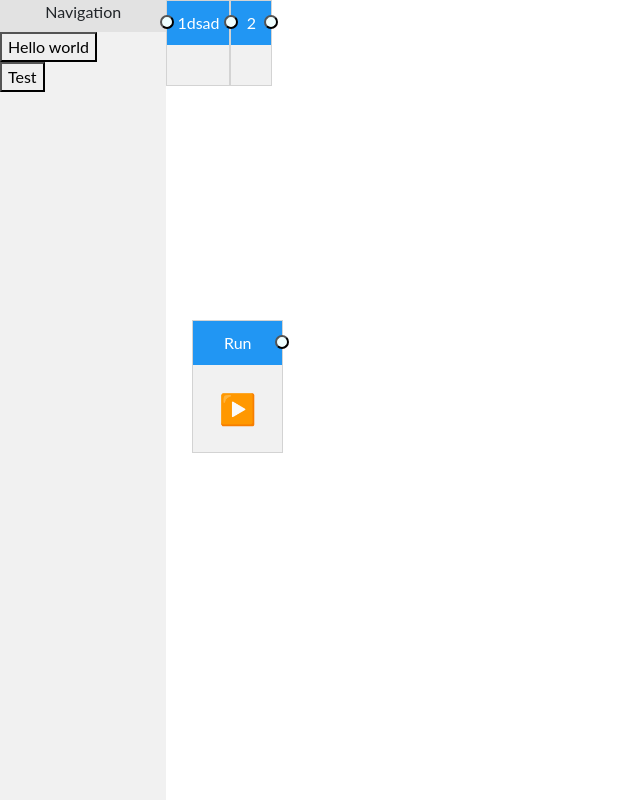
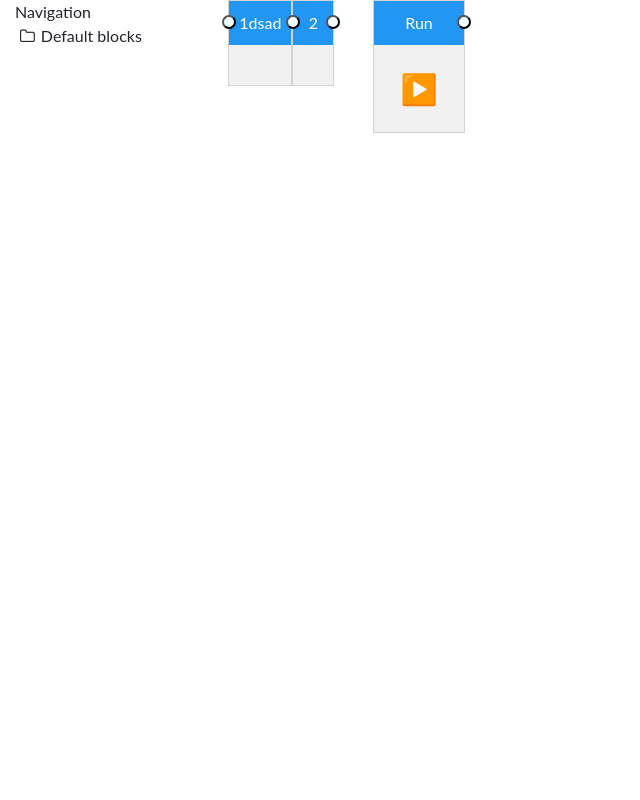
Before and after one commit to Vencoca/Bachelor-thesis-website, a Django app: template website/templates/home.html in a window 1280 px wide. Shown: the whole page, without its empty margins (0-640 px from the left). Run offline with Django 3.2, Linux system fonts and the light colour scheme; the template is opened without the code that fills it: values that come from a table or form of the project are taken from there, others are empty; data comes from the database, SQL or seed files in the repository; parts of the project's set-up code (start-up, migrations or seed data) failed here and were passed over; some libraries are stand-ins or nearby versions.

Commit message:
Tree view

```diff
--- a/website/static/css/home.css
+++ b/website/static/css/home.css
@@ -1,38 +1,36 @@
 body {font-family: "Lato", sans-serif;}
 
-.Side_Panel {
-  margin: 0;
-  padding: 0;
-  width: 13%;
-  top: 0;
-  left: 0;
-
-  background-color: #e2e2e2;
-  position: fixed;
-  height: 100%;
-  overflow: auto;
+ul{
+  list-style-type: none;
+  padding-left: 20px;
 }
 
-.Navigation {
-  position: absolute;
-  top: 0;
-  left: 0;
-  text-align: center;
-  width: 100%;
-  height: 4%;
-  background-color: #e2e2e2;
+.span-click{
+  cursor: pointer;
+  user-select: none;
+}
+.caret {
+  cursor: pointer;
+  user-select: none; /* Prevent text selection */
 }
 
-.Content {
-  position: absolute;
-  width: 100%;
-  top: 4%;
-  height: 96%;
-  background-color: #f1f1f1;
+.caret::before {
+  font-family: FontAwesome;
+  content: "\f114";
+  display: inline-block;
+  margin-right: 6px;
 }
 
-.Content button{
-  cursor: pointer;
+.caret-down::before {
+  content: "\f115";
+}
+
+.nested {
+  display: none;
+}
+
+/* Show the nested list when the user clicks on the caret/arrow (with JavaScript) */
+.active {
   display: block;
 }
 
--- a/website/static/js/home.js
+++ b/website/static/js/home.js
@@ -5,6 +5,17 @@ document.addEventListener("DOMContentLoaded", () => {
   var j = create_element("1dsad");
   var d = create_element("2");
   combine_elements(j,d);
+
+  //Js for tree view
+  var toggler = document.getElementsByClassName("caret");
+  var i;
+
+  for (i = 0; i < toggler.length; i++) {
+    toggler[i].addEventListener("click", function() {
+      this.parentElement.querySelector(".nested").classList.toggle("active");
+      this.classList.toggle("caret-down");
+    });
+  }
 });
 
 function combine_elements(j, d){
--- a/website/templates/home.html
+++ b/website/templates/home.html
@@ -2,24 +2,33 @@
 <!DOCTYPE html>
 <html>
     <head>
+        <meta charset="UTF-8">
+        <meta name="viewport" content="width=device-width, initial-scale=1.0">
         <link rel="stylesheet" href="{% static 'css/bootstrap.min.css' %}">
         <link rel="stylesheet" href="{% static 'css/home.css' %}">
+        <link rel="stylesheet" href="https://stackpath.bootstrapcdn.com/font-awesome/4.7.0/css/font-awesome.min.css" integrity="sha384-wvfXpqpZZVQGK6TAh5PVlGOfQNHSoD2xbE+QkPxCAFlNEevoEH3Sl0sibVcOQVnN" crossorigin="anonymous">
         <title>Robot IDE</title>
     </head>
     <body>
-        <div class="Side_Panel">
-            <div class="Navigation">
-                <p>Navigation</p>
+        <div class="container-fluid h-100">
+            <div class="row justify-content-center h-100">
+                <div class="col-2 h-100">
+                    <div class="row">
+                        <div class="col-12">Navigation</div>
                     </div>
-            <div class="Content" id="Content">
+                    <div class="row">
+                        <ul id= "blocks">
+                            <li><span class="caret">Default blocks</span>
+                                <ul class="nested">
                                 {% for block in all_block%}
-                    <button id = "{{block.name}}" onclick="create_element(this.id)">{{block.name}}</button>
+                                    <li id = "{{block.name}}" onclick="create_element(this.id)" ><span class="span-click"><i class="fa fa-cubes" style="margin-right: 6px;"></i>{{block.name}}</span></li>
                                 {% endfor %}
+                                </ul>
+                            </li>
+                        </ul>
                     </div>
-
                 </div>
-        <div id = "container" style ="margin-left:13%">
-
+                <div id = "container" class ="col-10 h-100">
                     <div class="drag" id = "Run_button" style ="top:40%; left: 15%;">
                         <div id = "mydivheader">Run
                             <button id = 'in' class = 'btn-connect' style="visibility: hidden; "> </button>
@@ -30,7 +39,8 @@
                         </div>
                     </div>
                 </div>
-
+            </div>
+        </div>
     </body>
     <script>
         $(document).ready(function(){
```
Lines whose indentation alone changed are shown as unchanged.
